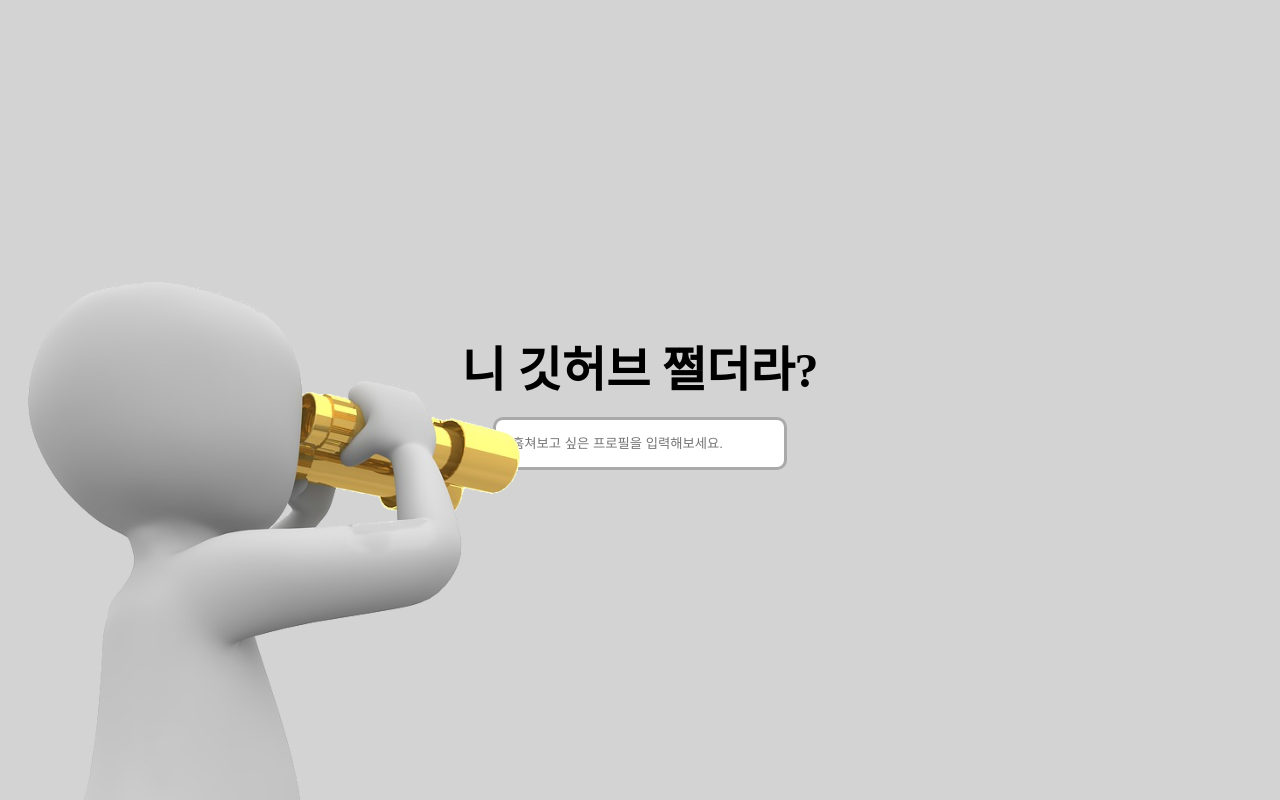
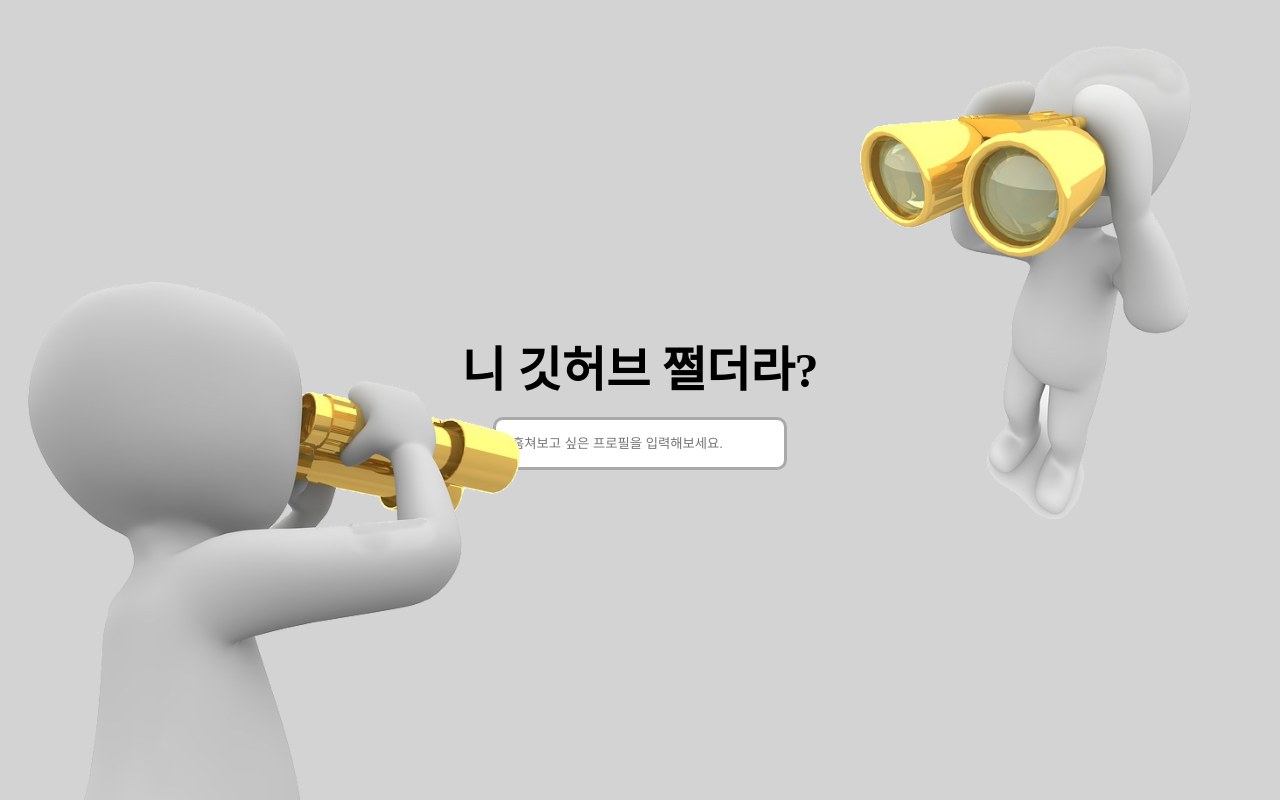
Before and after one commit to WE-SOPT-29th-Web-Part/Hyukjin-Kwon, a React (Create React App) app in the folder github-profile-finder/: page / in a window 1280 px wide. Built offline with nearby package versions, Linux system fonts and the light colour scheme; a web font is replaced by a local one.

Commit message:
feat: :sparkles: 배경 이미지 추가

```diff
--- a/github-profile-finder/src/Components/ProfileFinder/index.jsx
+++ b/github-profile-finder/src/Components/ProfileFinder/index.jsx
@@ -1,7 +1,8 @@
 import React from 'react';
 
 import ProfileHandler from 'Components/ProfileFinder/ProfileHandler';
-import yourGithub from 'Assets/yourGithub.png';
+import bgTop from 'Assets/telescope-bg-top.png';
+import bgBottom from 'Assets/telescope-bg-bottom.png';
 
 import './index.scss';
 
@@ -10,7 +11,8 @@
     <main className="profileFinder">
       <h1>니 깃허브 쩔더라?</h1>
       <ProfileHandler />
-      <img src={yourGithub} alt="telescope-man" />
+      <img src={bgBottom} alt="bg-telescope-bottom" />
+      <img src={bgTop} alt="bg-telescope-top" />
     </main>
   );
 }
--- a/github-profile-finder/src/Components/ProfileFinder/index.scss
+++ b/github-profile-finder/src/Components/ProfileFinder/index.scss
@@ -11,12 +11,19 @@
   background-color: lightgray;
 
   position: relative;
-
   & > img {
     position: absolute;
     max-height: 70%;
+  }
+
+  img:nth-child(3) {
     bottom: 0;
     left: 0;
+  }
+
+  img:nth-child(4) {
+    top: 0;
+    right: 0;
   }
 
   & > h1 {
```
Also changed, not shown: github-profile-finder/src/Assets/telescope-bg-bottom.png (renamed from github-profile-finder/src/Assets/yourGithub.png), github-profile-finder/src/Assets/telescope-bg-top.png (added).
